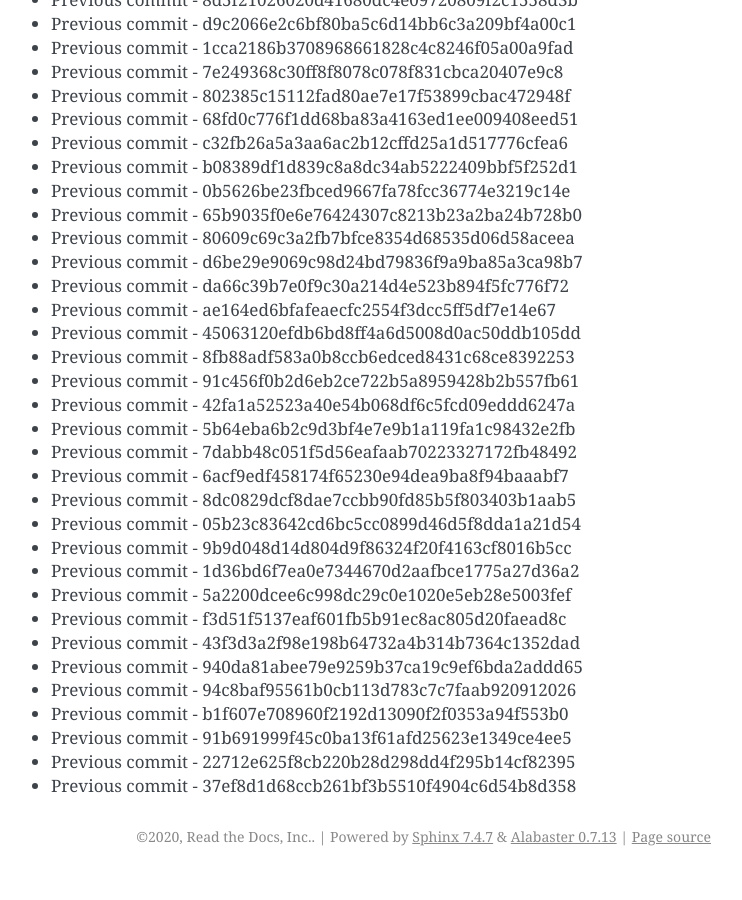
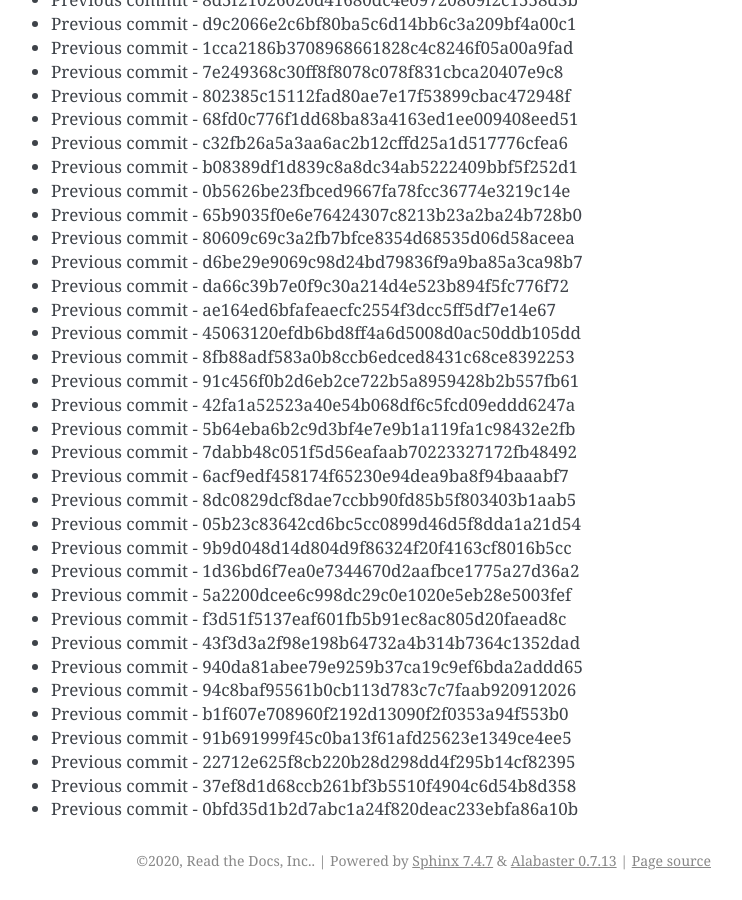
Before and after one commit to readthedocs/rtd-git-stresstest, a Sphinx documentation site: the page built from docs/updates.rst, in a window 1280 px wide and 900 px high, scrolled down 81398 px. Shown: the whole window, without its empty margins (399-1141 px from the left). Built offline with Sphinx 7.4.7, drawn with Linux system fonts in a browser that asks for light colours; before the commit the page ends 82274 px from its top, so only the background shows below that.

Commit message:
Generating commit from previous: 0bfd35d1b2d7abc1a24f820deac233ebfa86a10b

```diff
--- a/docs/updates.rst
+++ b/docs/updates.rst
@@ -3452,3 +3452,4 @@ It can be tested for any performance characteristics.
 * Previous commit - 91b691999f45c0ba13f61afd25623e1349ce4ee5
 * Previous commit - 22712e625f8cb220b28d298dd4f295b14cf82395
 * Previous commit - 37ef8d1d68ccb261bf3b5510f4904c6d54b8d358
+* Previous commit - 0bfd35d1b2d7abc1a24f820deac233ebfa86a10b
```
